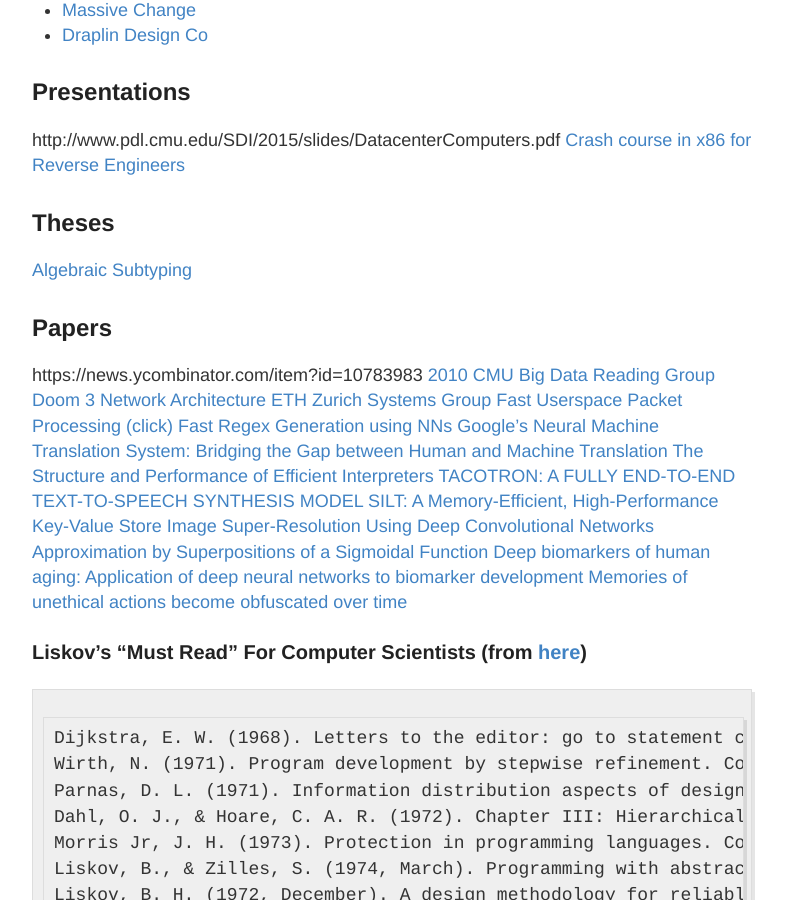
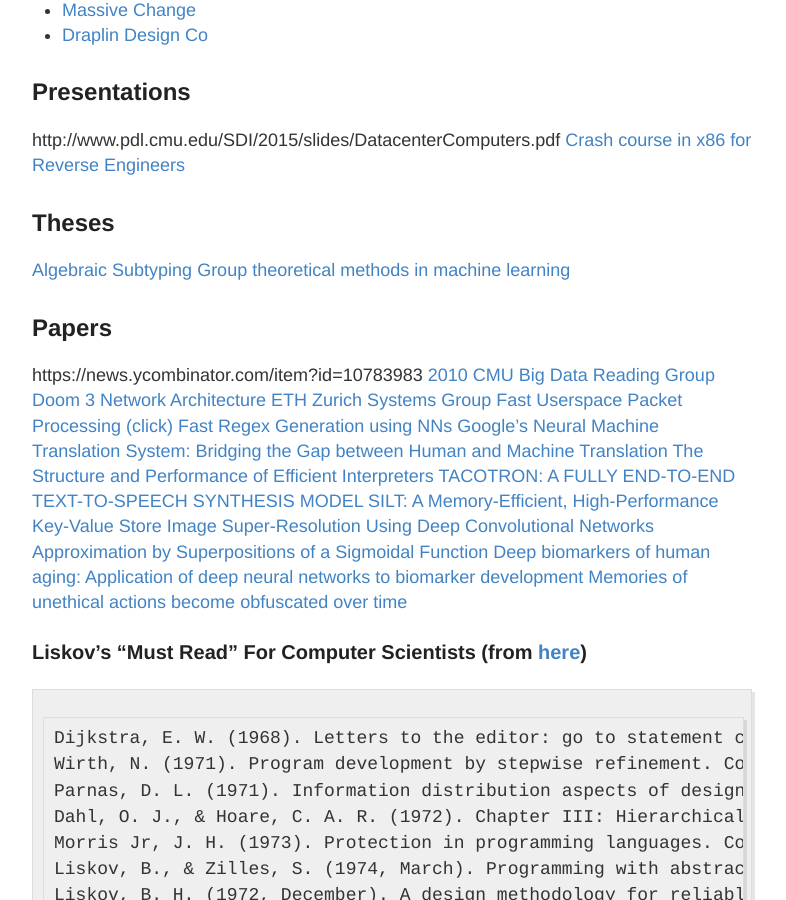
Before and after one commit to RONNCC/ronncc.github, a Jekyll site: the page built from _posts/2015-12-25-ReadingList.md, in a window 1280 px wide and 900 px high, scrolled down 493 px. Shown: the whole window, without its empty margins (248-1034 px from the left). Built offline with Jekyll 4.4.1, drawn with Linux system fonts in a browser that asks for light colours; comment, search, counter and statistics services are not loaded.

Commit message:
Updated 2015-12-25-ReadingList.md

```diff
--- a/_posts/2015-12-25-ReadingList.md
+++ b/_posts/2015-12-25-ReadingList.md
@@ -30,6 +30,7 @@
 
 ## Theses
 [Algebraic Subtyping](https://www.cl.cam.ac.uk/~sd601/thesis.pdf)
+[Group theoretical methods in machine learning](https://people.cs.uchicago.edu/~risi/papers/KondorThesis.pdf)
 
 ## Papers
 
```
